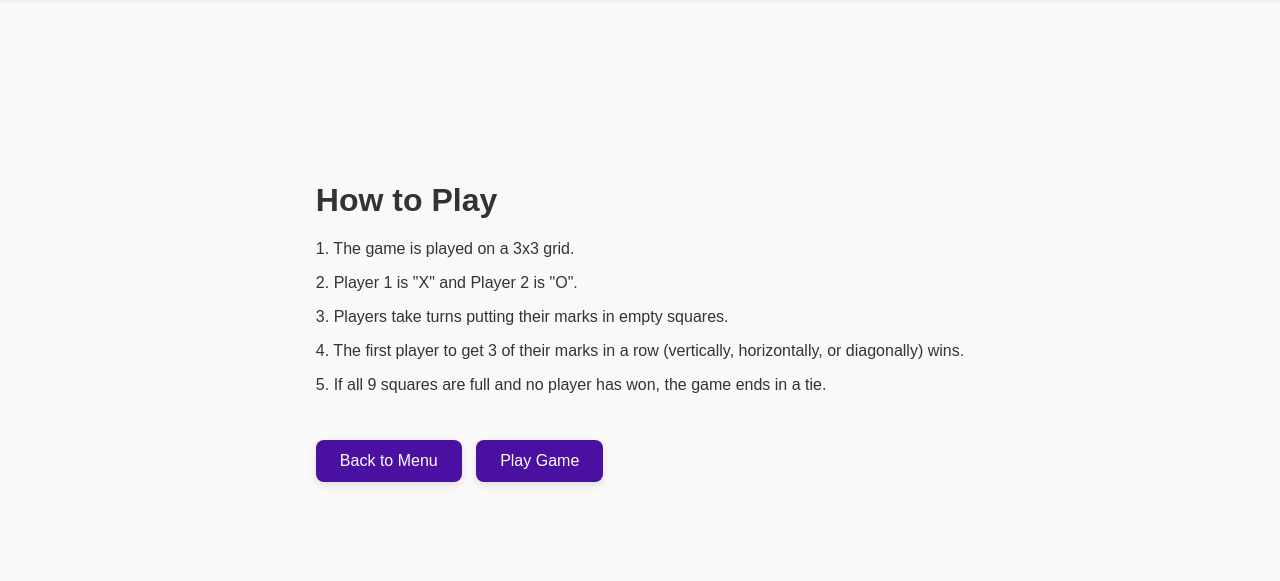
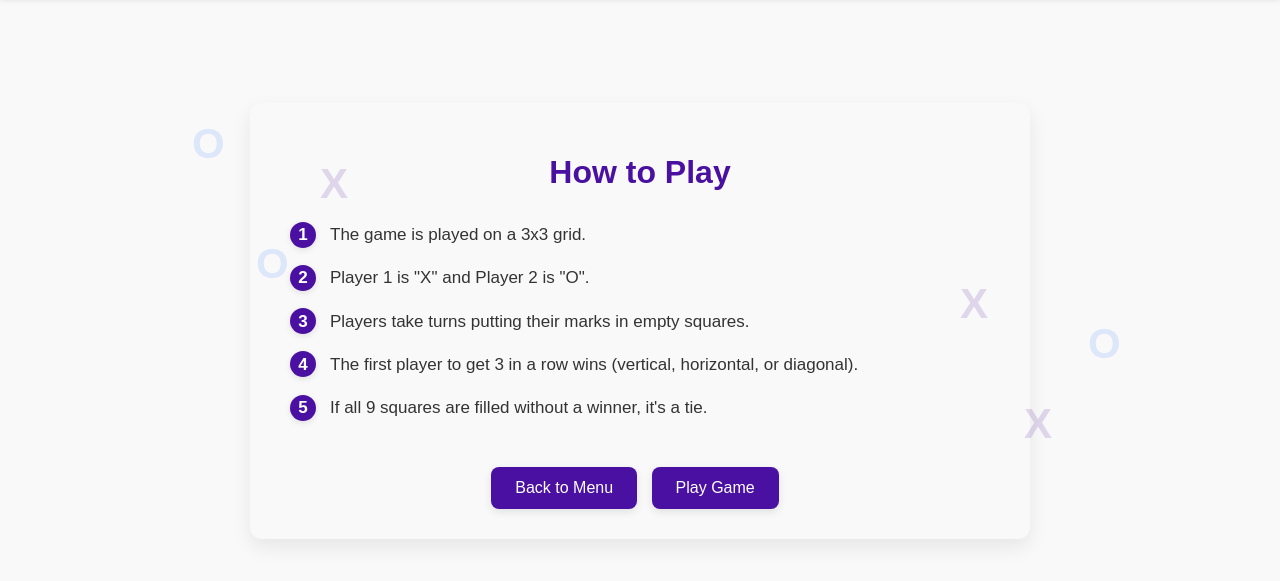
Before and after one commit to nyp-lit/TicTacToe-Workshop, a plain HTML site: page frontend/instructions.html in a window 1280 px wide. Shown: the part 155-736 px from the top of the page. Drawn offline with Linux system fonts and the light colour scheme.

Commit message:
Update instructions.html

```diff
--- a/frontend/instructions.html
+++ b/frontend/instructions.html
@@ -19,19 +19,31 @@
 
   <!-- Main content area with instructions -->
   <div class="main-content">
-    <div class="container">
-      <!-- Instructions on how to play the game -->
+    <div class="instructions-container">
       <h1>How to Play</h1>
-      <p>1. The game is played on a 3x3 grid.</p>
-      <p>2. Player 1 is "X" and Player 2 is "O".</p>
-      <p>3. Players take turns putting their marks in empty squares.</p>
-      <p>4. The first player to get 3 of their marks in a row (vertically, horizontally, or diagonally) wins.</p>
-      <p>5. If all 9 squares are full and no player has won, the game ends in a tie.</p>
-
-      <!-- Navigation buttons -->
-      <button class="btn" onclick="location.href='coverpage.html'">Back to Menu</button>
-      <button class="btn" onclick="location.href='toplay.html'">Play Game</button>
+      <ul class="instructions">
+        <li>The game is played on a 3x3 grid.</li>
+        <li>Player 1 is "X" and Player 2 is "O".</li>
+        <li>Players take turns putting their marks in empty squares.</li>
+        <li>The first player to get 3 in a row wins (vertical, horizontal, or diagonal).</li>
+        <li>If all 9 squares are filled without a winner, it's a tie.</li>
+      </ul>
+      <div style="text-align: center;">
+        <button class="btn" onclick="location.href='coverpage.html'">Back to Menu</button>
+        <button class="btn" onclick="location.href='toplay.html'">Play Game</button>
+      </div>
     </div>
   </div>
+
+  <!-- Floating Xs and Os -->
+  <div class="floating floating-o" style="top: 50%; left: 20%;">O</div>
+  <div class="floating floating-x" style="top: 40%; left: 25%;">X</div>
+  <div class="floating floating-o" style="top: 35%; left: 15%;">O</div>
+  <div class="floating floating-x" style="top: 70%; left: 80%;">X</div>
+  <div class="floating floating-o" style="top: 60%; left: 85%;">O</div>
+  <div class="floating floating-x" style="top: 55%; left: 75%;">X</div>
+  <!-- Floating Xs and Os placed at specific screen coordinates -->
+  <!-- These letters float up and down continuously using the floatUpDown animation -->
+
 </body>
 </html>
```
